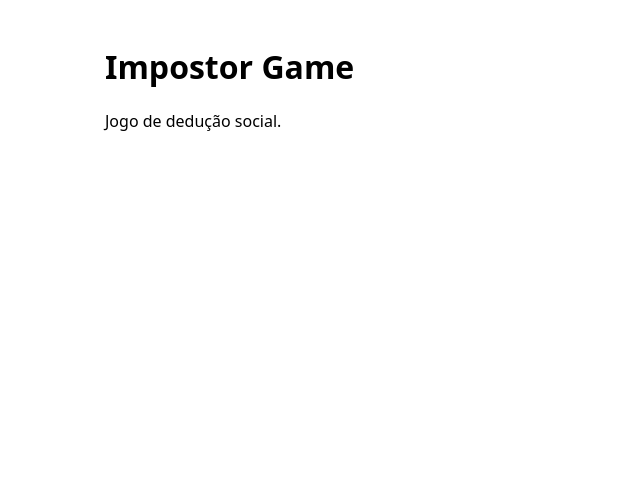
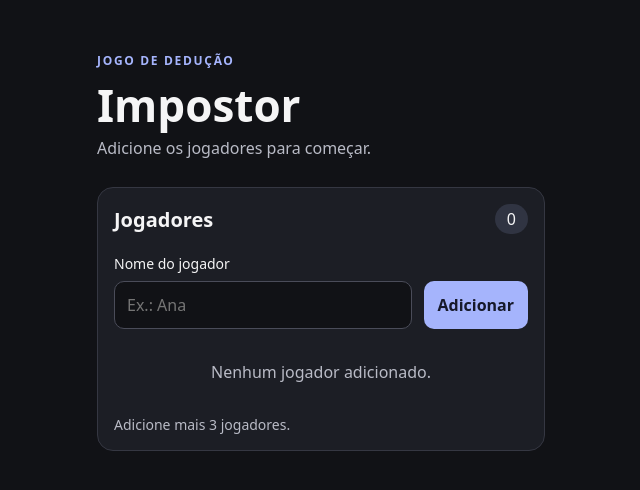
Before and after one commit to gustavo-v-schick/impostor-game, a React (Vite) app: page / in a window 1280 px wide. Shown: the top 490 px of the page, without its empty margins (319-959 px from the left). Built offline with nearby package versions, Linux system fonts and the light colour scheme.

Commit message:
feat: add player setup screen

```diff
--- a/src/App.tsx
+++ b/src/App.tsx
@@ -1,8 +1,107 @@
+import { useRef, useState } from 'react'
+import type { FormEvent } from 'react'
+
+const MIN_PLAYERS = 3
+const MAX_NAME_LENGTH = 40
+
 export default function App() {
+  const [players, setPlayers] = useState<string[]>([])
+  const [name, setName] = useState('')
+  const [error, setError] = useState('')
+  const inputRef = useRef<HTMLInputElement>(null)
+
+  function addPlayer(event: FormEvent<HTMLFormElement>): void {
+    event.preventDefault()
+    const playerName = name.trim()
+
+    if (!playerName) {
+      setError('Informe o nome do jogador.')
+      inputRef.current?.focus()
+      return
+    }
+
+    if (players.some((player) => player.toLocaleLowerCase('pt-BR') === playerName.toLocaleLowerCase('pt-BR'))) {
+      setError('Esse jogador já foi adicionado.')
+      inputRef.current?.focus()
+      return
+    }
+
+    setPlayers((current) => [...current, playerName])
+    setName('')
+    setError('')
+    inputRef.current?.focus()
+  }
+
+  function removePlayer(playerName: string): void {
+    setPlayers((current) => current.filter((player) => player !== playerName))
+    setError('')
+  }
+
+  const missingPlayers = Math.max(0, MIN_PLAYERS - players.length)
+
   return (
-    <main>
-      <h1>Impostor Game</h1>
-      <p>Jogo de dedução social.</p>
+    <main className="setup">
+      <header>
+        <p className="eyebrow">JOGO DE DEDUÇÃO</p>
+        <h1>Impostor</h1>
+        <p className="muted">Adicione os jogadores para começar.</p>
+      </header>
+
+      <section className="panel" aria-labelledby="players-heading">
+        <div className="section-heading">
+          <h2 id="players-heading">Jogadores</h2>
+          <span className="count">{players.length}</span>
+        </div>
+
+        <form onSubmit={addPlayer} noValidate>
+          <label htmlFor="player-name">Nome do jogador</label>
+          <div className="input-row">
+            <input
+              ref={inputRef}
+              id="player-name"
+              value={name}
+              maxLength={MAX_NAME_LENGTH}
+              placeholder="Ex.: Ana"
+              autoComplete="off"
+              aria-invalid={Boolean(error)}
+              aria-describedby={error ? 'name-error' : undefined}
+              onChange={(event) => {
+                setName(event.target.value)
+                setError('')
+              }}
+            />
+            <button className="primary" type="submit">Adicionar</button>
+          </div>
+          {error && <p id="name-error" className="error" role="alert">{error}</p>}
+        </form>
+
+        {players.length === 0 ? (
+          <p className="empty">Nenhum jogador adicionado.</p>
+        ) : (
+          <ul className="players">
+            {players.map((player) => (
+              <li key={player}>
+                <span>{player}</span>
+                <button
+                  type="button"
+                  className="remove"
+                  aria-label={`Remover ${player}`}
+                  onClick={() => removePlayer(player)}
+                >
+                  Remover
+                </button>
+              </li>
+            ))}
+          </ul>
+        )}
+        <p className="status" aria-live="polite">
+          {missingPlayers === 0
+            ? 'Quantidade mínima de jogadores atingida.'
+            : missingPlayers === 1
+              ? 'Adicione mais 1 jogador.'
+              : `Adicione mais ${missingPlayers} jogadores.`}
+        </p>
+      </section>
     </main>
   )
 }
--- a/src/index.css
+++ b/src/index.css
@@ -1,14 +1,121 @@
+:root {
+  font-family: system-ui, sans-serif;
+  color: #f5f5f6;
+  background: #111216;
+  color-scheme: dark;
+  font-synthesis: none;
+}
+
 * { box-sizing: border-box; }
 
 body {
   margin: 0;
-  font-family: system-ui, sans-serif;
-  min-width: 320px;
+  min-width: 280px;
   min-height: 100vh;
 }
 
-main {
+button, input { font: inherit; }
+
+button {
+  cursor: pointer;
+  min-height: 44px;
+  border-radius: 10px;
+}
+
+button:focus-visible, input:focus-visible {
+  outline: 2px solid #a5b4fc;
+  outline-offset: 3px;
+}
+
+.setup {
   max-width: 480px;
   margin: 0 auto;
-  padding: 24px;
+  padding: 40px 16px 24px;
 }
+
+header { margin-bottom: 28px; }
+
+.eyebrow {
+  font-size: 12px;
+  letter-spacing: 0.14em;
+  font-weight: 700;
+  color: #a5b4fc;
+}
+
+h1 { font-size: 44px; line-height: 1.1; margin: 8px 0; }
+h2 { font-size: 20px; margin: 0; }
+.muted, .empty, .status { color: #b9bbc6; }
+.muted { margin: 0; }
+
+.panel {
+  background: #1c1e25;
+  border: 1px solid #353742;
+  border-radius: 16px;
+  padding: 16px;
+}
+
+.section-heading, .input-row, .players li {
+  display: flex;
+  align-items: center;
+  gap: 12px;
+}
+
+.section-heading, .players li { justify-content: space-between; }
+
+.count {
+  background: #303442;
+  border-radius: 999px;
+  padding: 4px 12px;
+  font-variant-numeric: tabular-nums;
+}
+
+form { margin-top: 20px; }
+label { display: block; font-size: 14px; margin-bottom: 8px; }
+
+input {
+  flex: 1;
+  width: 0;
+  min-height: 48px;
+  padding: 10px 12px;
+  color: inherit;
+  background: #111216;
+  border: 1px solid #4a4c59;
+  border-radius: 10px;
+  font-size: 16px;
+}
+
+.primary {
+  border: 0;
+  background: #a5b4fc;
+  color: #16192a;
+  padding: 0 14px;
+  font-weight: 700;
+  min-height: 48px;
+}
+
+.error { color: #fca5a5; font-size: 14px; margin: 8px 0 0; }
+.empty { text-align: center; padding: 16px 0; }
+
+.players {
+  padding: 0;
+  margin: 16px 0;
+  list-style: none;
+}
+
+.players li {
+  min-height: 56px;
+  border-bottom: 1px solid #353742;
+  padding: 4px 0;
+}
+
+.players li span { overflow-wrap: anywhere; min-width: 0; }
+
+.remove {
+  border: 0;
+  color: #fca5a5;
+  background: transparent;
+  padding: 8px;
+  flex-shrink: 0;
+}
+
+.status { font-size: 14px; margin: 16px 0 0; }
```
